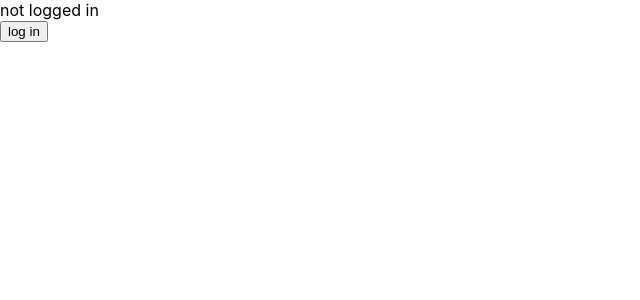
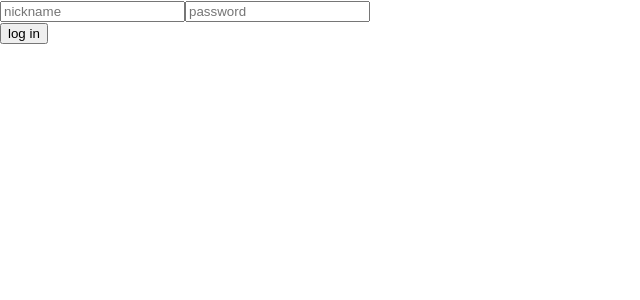
Before and after one commit to DarkEye123/datasapiens-homework, a React (Create React App) app: page / in a window 1280 px wide. Shown: the top 300 px of the page, without its empty margins (0-640 px from the left). Built offline with nearby package versions, Linux system fonts and the light colour scheme.

Commit message:
login prototype working

```diff
--- a/src/features/users/Login.tsx
+++ b/src/features/users/Login.tsx
@@ -1,4 +1,4 @@
-import React, { FC } from 'react';
+import React, { FC, useState } from 'react';
 import { connect } from 'react-redux';
 import { RootState } from '..';
 import { User } from '../../types/users';
@@ -7,33 +7,54 @@ import { loginUser } from './userSlice';
 
 const mapStateToProps = (state: RootState) => ({
   loggedUser: state.users.loggedUser,
+  loading: state.users.loading,
 });
 
 const mapDispatchToProps = (dispatch: AppDispatch) => {
   return {
-    handleLogIn: () =>
-      dispatch(loginUser({ nickname: 'Matej', password: 'abeceda' })),
+    logIn: (username: string, password: string) =>
+      dispatch(loginUser({ username, password })),
   };
 };
 
 type LoginProps = ReturnType<typeof mapStateToProps> &
   ReturnType<typeof mapDispatchToProps>;
 
-const Login: FC<LoginProps> = ({ loggedUser, handleLogIn }) => {
+const Login: FC<LoginProps> = ({ loggedUser, loading, logIn }) => {
+  const [username, setUsername] = useState('');
+  const [password, setPassword] = useState('');
+
+  if (loading) {
+    return <div>loading</div>;
+  }
+
   if (loggedUser) {
     loggedUser = loggedUser as User;
     console.log(loggedUser);
     return (
       <>
-        <div>I'm Here {loggedUser.nickname}</div>
+        <div>I'm Here {loggedUser.username}</div>
       </>
     );
   }
+
   return (
-    <>
-      <div>not logged in</div>
-      <button onClick={handleLogIn}>log in</button>
-    </>
+    <div>
+      <form>
+        <input
+          placeholder="nickname"
+          onInput={(e) => setUsername(e.currentTarget.value)}
+        ></input>
+        <input
+          placeholder="password"
+          type="password"
+          onInput={(e) => setPassword(e.currentTarget.value)}
+        ></input>
+      </form>
+      <button onClick={() => logIn(username, password)} type="submit">
+        log in
+      </button>
+    </div>
   );
 };
 
```
